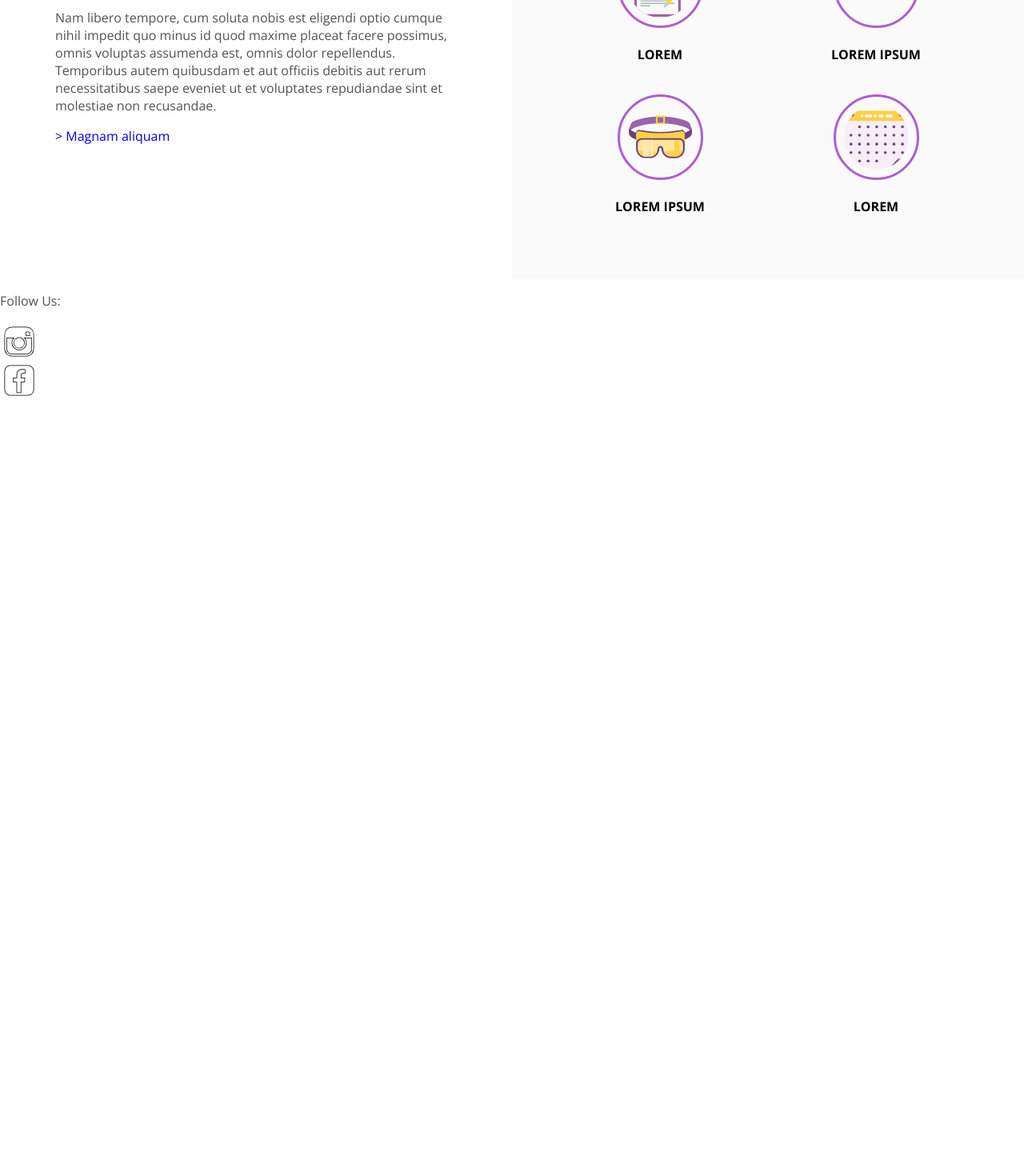
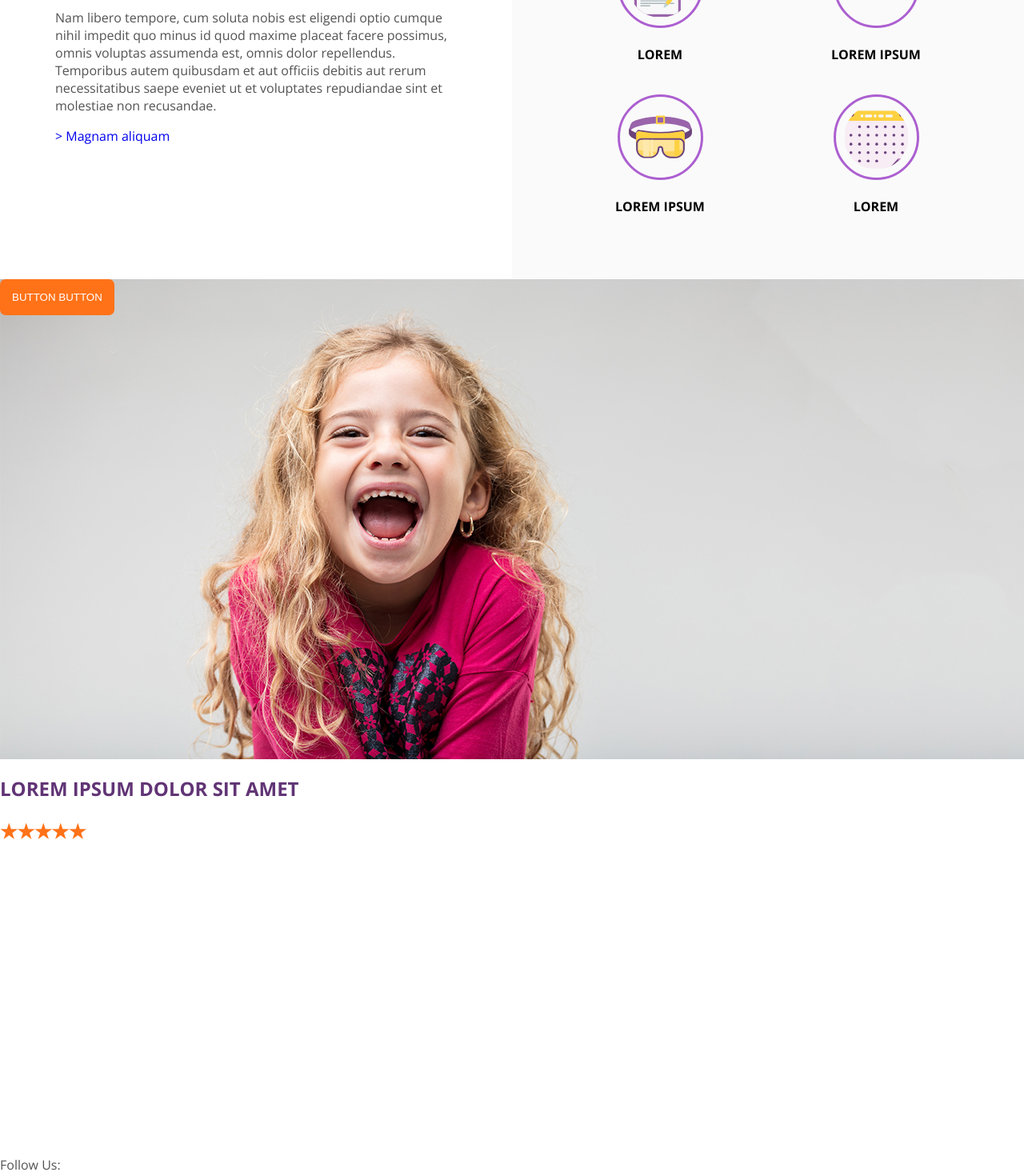
Before and after one commit to alliecaton/rg-test, a React (Create React App) app: page / in a window 1280 px wide. Shown: the part 1961-3431 px from the top of the page at 80% size. Before the commit the page ends 2461 px from the top, so only its background shows below. Built offline with nearby package versions, Linux system fonts and the light colour scheme.

Commit message:
fifth body setup and fourth body complet

```diff
--- a/src/App.css
+++ b/src/App.css
@@ -1,3 +1,5 @@
+/* tag styles  */
+
 a {
 	text-decoration: none;
 }
@@ -14,9 +16,60 @@ body {
 	font-family: 'Open Sans', sans-serif;
 }
 
+/* container class styles */
+
+.body-wrapper {
+	display: grid;
+	grid-auto-flow: row;
+}
+
+.first-body {
+	height: auto;
+}
+
+.second-body {
+	background-image: url('./assets/banner-1.jpg');
+	height: auto;
+	background-size: cover;
+	background-repeat: no-repeat;
+	background-position: center 25%;
+}
+
+.third-body {
+	height: auto;
+}
+
+.fourth-body {
+	position: relative;
+	width: 100%;
+	height: 600px;
+	background-image: url('./assets/banner-2.jpg');
+}
+
+.footer-wrapper {
+	display: grid;
+}
+
+/* header and nav styles */
+
 .header-container {
 	background-image: url('./assets/hero.jpg');
 	height: 750px;
+}
+
+.welcome {
+	width: auto;
+}
+
+.hero-content-parent {
+	font-size: 30px;
+	display: flex;
+	justify-content: center;
+	flex-flow: column wrap;
+	align-items: center;
+	height: 90%;
+	width: 100%;
+	color: white;
 }
 
 .navbar {
@@ -29,16 +82,7 @@ body {
 	padding-left: 10%;
 }
 
-.hero-content-parent {
-	font-size: 30px;
-	display: flex;
-	justify-content: center;
-	flex-flow: column wrap;
-	align-items: center;
-	height: 90%;
-	width: 100%;
-	color: white;
-}
+/* button styles */
 
 .purple-button {
 	border: none;
@@ -56,15 +100,21 @@ body {
 	border-radius: 7px;
 }
 
-.welcome {
-	width: auto;
-}
+/* reusable grid classes */
 
 .two-column-grid {
 	height: 60vh;
 	display: grid;
+	grid-template-columns: repeat(auto-fit, minmax(500px, 1fr));
+}
+
+.one-column-grid {
+	height: 600px;
+	display: grid;
 	grid-template-columns: repeat(auto-fit, minmax(300px, 1fr));
 }
+
+/* component specific grids */
 
 .icon-grids {
 	display: grid;
@@ -75,6 +125,8 @@ body {
 	align-items: center;
 	padding: 50px;
 }
+
+/* reusable component styles for text and image */
 
 .component-image {
 	width: 100%;
@@ -91,25 +143,6 @@ body {
 	margin: 20%;
 }
 
-.second-body {
-	background-image: url('./assets/banner-1.jpg');
-	height: 600px;
-	background-size: cover;
-	background-repeat: no-repeat;
-	background-position: center 25%;
-}
-
-.one-column-grid {
-	height: 600px;
-	display: grid;
-	grid-template-columns: repeat(auto-fit, minmax(300px, 1fr));
-}
-
-.flex {
-	display: flex;
-	flex-flow: column wrap;
-}
-
 .img-wrapper {
 	display: inline-block;
 	overflow: hidden;
@@ -119,14 +152,6 @@ body {
 	width: 3%;
 	padding: 5px;
 	/* grid-area: social-icon; */
-}
-
-.footer-wrapper {
-	display: grid;
-	/* grid-template-columns: 1fr 1fr;
-	grid-template-rows: 100% 100%; */
-	/* grid-template-areas: 'footer-text footer-text' 'social-icon' 'social-icon' '.'; */
-	/* background-color: #ededed; */
 }
 
 .icon-wrapper {
@@ -149,3 +174,7 @@ body {
 	width: auto;
 	text-align: center;
 }
+
+.stars {
+	color: #ff7218;
+}
--- a/src/App.js
+++ b/src/App.js
@@ -3,16 +3,20 @@ import HeaderContainer from './containers/HeaderContainer'
 import FirstBody from './containers/FirstBody'
 import SecondBody from './containers/SecondBody'
 import ThirdBody from './containers/ThirdBody'
+import FourthBody from './containers/FourthBody'
+import FifthBody from './containers/FifthBody'
 import Footer from './components/Footer'
 
 function App() {
 	return (
 		<div className='App'>
 			<HeaderContainer />
-			<div className='flex'>
+			<div className='body-wrapper'>
 				<FirstBody />
 				<SecondBody />
 				<ThirdBody />
+				<FourthBody />
+				<FifthBody />
 				<Footer />
 			</div>
 		</div>
--- /dev/null
+++ b/src/containers/FifthBody.js
@@ -0,0 +1,19 @@
+import React from 'react'
+
+const FifthBody = () => {
+	return (
+		<div className='fifth-body two-column-grid'>
+			<div>
+				<h2>LOREM IPSUM DOLOR SIT AMET</h2>
+				<h2 className='stars'>★★★★★</h2>
+			</div>
+			<div>
+				{/* carousel */}
+				{/* map in carousel content dynamically */}
+				{/* /carousel */}
+			</div>
+		</div>
+	)
+}
+
+export default FifthBody
--- /dev/null
+++ b/src/containers/FourthBody.js
@@ -0,0 +1,14 @@
+import React from 'react'
+import OrangeButton from '../components/shared-elements/OrangeButton'
+import image from '../assets/banner-2.jpg'
+
+const FourthBody = () => {
+	return (
+		<div className='fourth-body'>
+			{/* <img className='background-image' src={image} alt='child smiling' /> */}
+			<OrangeButton />
+		</div>
+	)
+}
+
+export default FourthBody
--- a/src/containers/ThirdBody.js
+++ b/src/containers/ThirdBody.js
@@ -8,7 +8,7 @@ import calendar from '../assets/home-retention.svg'
 
 const ThirdBody = () => {
 	return (
-		<div className='two-column-grid'>
+		<div className='third-body two-column-grid'>
 			<TextComponent
 				text={
 					'Nam libero tempore, cum soluta nobis est eligendi optio cumque nihil impedit quo minus id quod maxime placeat facere possimus, omnis voluptas assumenda est, omnis dolor repellendus. Temporibus autem quibusdam et aut officiis debitis aut rerum necessitatibus saepe eveniet ut et voluptates repudiandae sint et molestiae non recusandae.'
```
